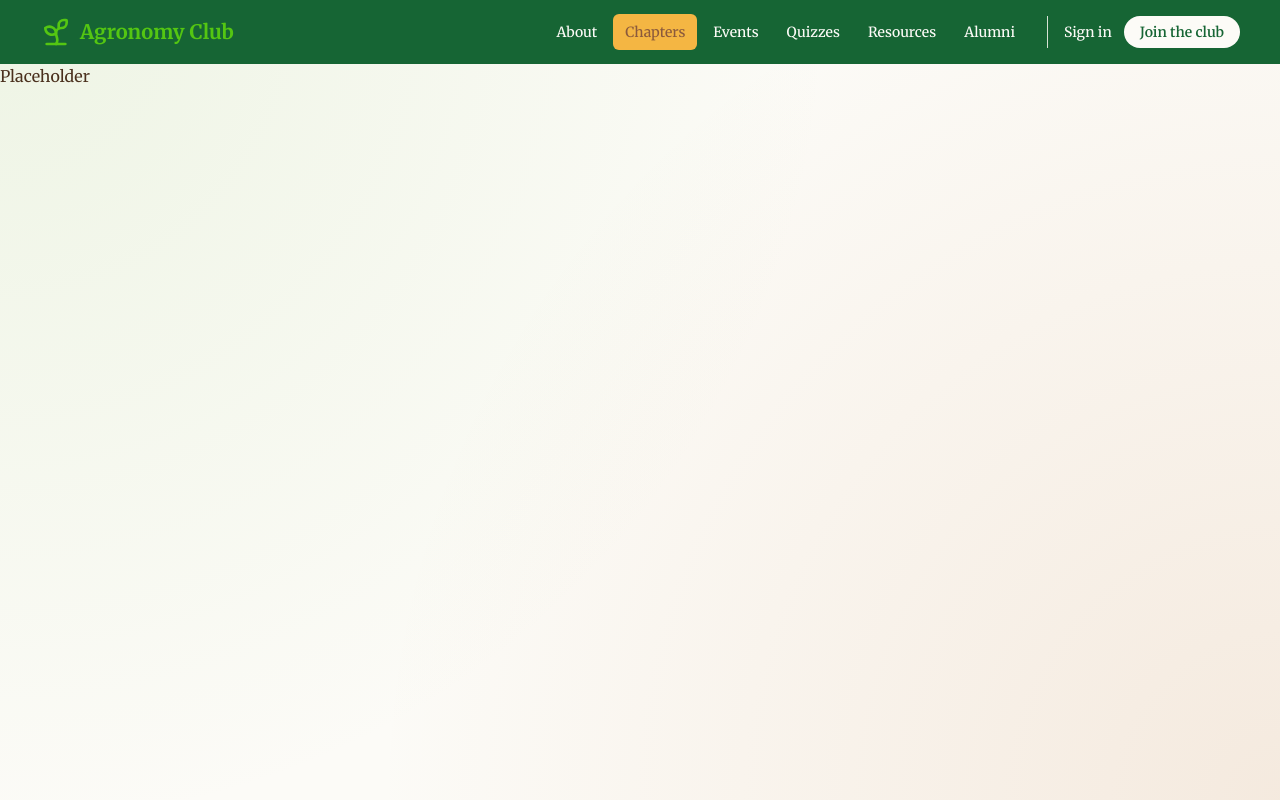
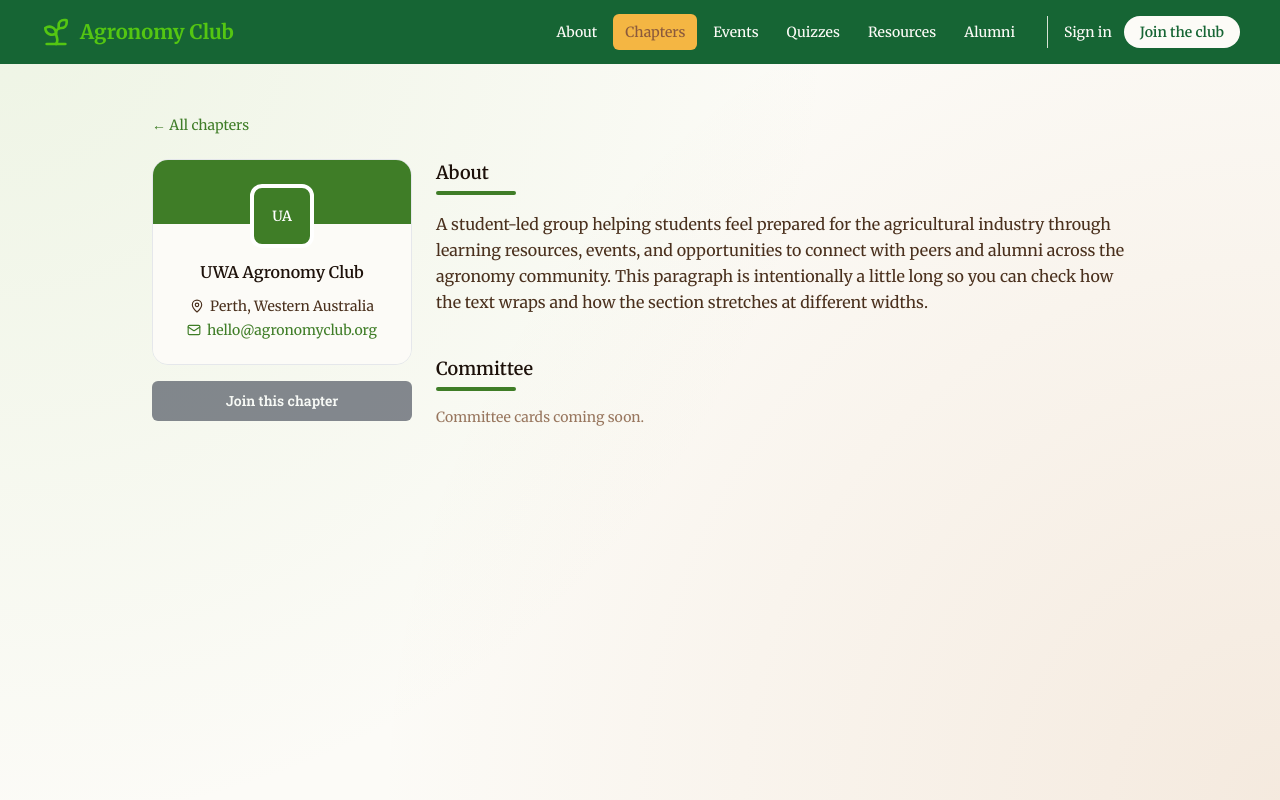
Before and after one commit to codersforcauses/agronomy-club, a Next.js app in the folder client/: page /chapters/1 in a window 1280 px wide. Built offline with nearby package versions, Linux system fonts and the light colour scheme.

Commit message:
edit chapter details page (needs committee card component) .

```diff
--- a/client/src/app/chapters/[id]/page.tsx
+++ b/client/src/app/chapters/[id]/page.tsx
@@ -1,3 +1,140 @@
-export default function IndividualChapterPage() {
-  return <>Placeholder</>;
+import { Mail,MapPin } from "lucide-react";
+import Link from "next/link";
+import { notFound } from "next/navigation";
+import type { ReactNode } from "react";
+
+import { Button } from "@/components/ui/button";
+
+type Chapter = {
+  id: string;
+  name: string;
+  description: string;
+  bannerColour: string;
+  location: string;
+  contactEmail: string;
+};
+
+// ── Temporary mock data  ──
+const MOCK_CHAPTERS: Record<string, Chapter> = {
+  "1": {
+    id: "1",
+    name: "UWA Agronomy Club",
+    description:
+      "A student-led group helping students feel prepared for the agricultural industry through learning resources, events, and opportunities to connect with peers and alumni across the agronomy community. This paragraph is intentionally a little long so you can check how the text wraps and how the section stretches at different widths.",
+    bannerColour: "#3F7D27",
+    location: "Perth, Western Australia",
+    contactEmail: "hello@agronomyclub.org",
+  },
+};
+
+async function getChapter(id: string): Promise<Chapter | null> {
+  return MOCK_CHAPTERS[id] ?? null;
+  // Real version later:
+  // const res = await fetch(`${process.env.NEXT_PUBLIC_BACKEND_URL}/api/chapters/${id}/`, { cache: "no-store" });
+  // if (!res.ok) return null; return res.json();
 }
+
+function SectionHeading({
+  children,
+  colour,
+}: {
+  children: ReactNode;
+  colour: string;
+}) {
+  return (
+    <div className="mb-4">
+      <h2 className="text-lg font-semibold text-brand-text-dark">{children}</h2>
+      <div
+        className="mt-1 h-1 w-20 rounded-full"
+        style={{ backgroundColor: colour }}
+      />
+    </div>
+  );
+}
+
+export default async function ChapterPage({
+  params,
+}: {
+  params: Promise<{ id: string }>;
+}) {
+  const { id } = await params;
+  const chapter = await getChapter(id);
+  if (!chapter) notFound();
+
+  // Initials for the logo placeholder, e.g. "UWA Agronomy Club" -> "UA"
+  const initials = chapter.name
+    .split(" ")
+    .map((word) => word[0])
+    .slice(0, 2)
+    .join("")
+    .toUpperCase();
+
+  return (
+    <main className="mx-auto max-w-5xl px-4 py-8 sm:px-6 sm:py-12">
+      <Link
+        href="/chapters"
+        className="mb-6 inline-flex items-center gap-1 text-sm text-brand-green hover:text-brand-green-dark"
+      >
+        &larr; All chapters
+      </Link>
+
+      {/* Responsive */}
+      <div className="grid grid-cols-1 gap-6 lg:grid-cols-[260px_1fr]">
+        {/* identity card + reserved join button */}
+        <div className="flex flex-col gap-4">
+          <div className="overflow-hidden rounded-2xl border">
+            {/* coloured banner strip */}
+            <div
+              className="h-16 w-full"
+              style={{ backgroundColor: chapter.bannerColour }}
+            />
+
+            <div className="flex flex-col items-center bg-brand-surface px-6 pb-6 text-center">
+              <div className="-mt-10 flex h-16 w-16 items-center justify-center rounded-xl border-4 border-white bg-brand-green text-sm font-semibold text-white">
+                {initials}
+              </div>
+
+              <p className="mt-3 font-semibold text-brand-text-dark">
+                {chapter.name}
+              </p>
+              <p className="mt-3 flex items-center gap-1.5 text-sm text-brand-text">
+                <MapPin size={14} /> {chapter.location}
+              </p>
+              <a
+                href={`mailto:${chapter.contactEmail}`}
+                className="mt-1 flex items-center gap-1.5 text-sm text-brand-green hover:text-brand-green-dark"
+              >
+                <Mail size={14} /> {chapter.contactEmail}
+              </a>
+            </div>
+          </div>
+
+          {/* Reserved for the join button */}
+          <Button disabled className="w-full">
+            Join this chapter
+          </Button>
+        </div>
+
+        {/* about + committee */}
+        <div className="space-y-10">
+          <section>
+            <SectionHeading colour={chapter.bannerColour}>About</SectionHeading>
+            <p className="leading-relaxed text-brand-text">
+              {chapter.description}
+            </p>
+          </section>
+
+          <section>
+            <SectionHeading colour={chapter.bannerColour}>
+              Committee
+            </SectionHeading>
+            {/* committee component */}
+            <p className="text-sm text-brand-text-light">
+              Committee cards coming soon.
+            </p>
+          </section>
+        </div>
+      </div>
+    </main>
+  );
+}
```
